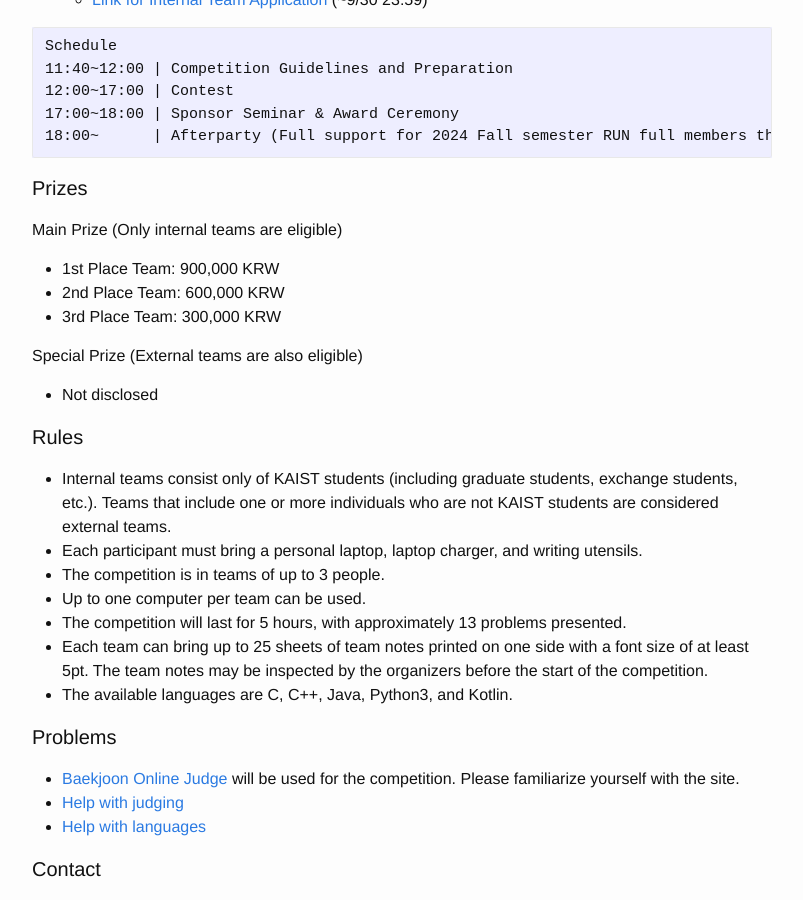
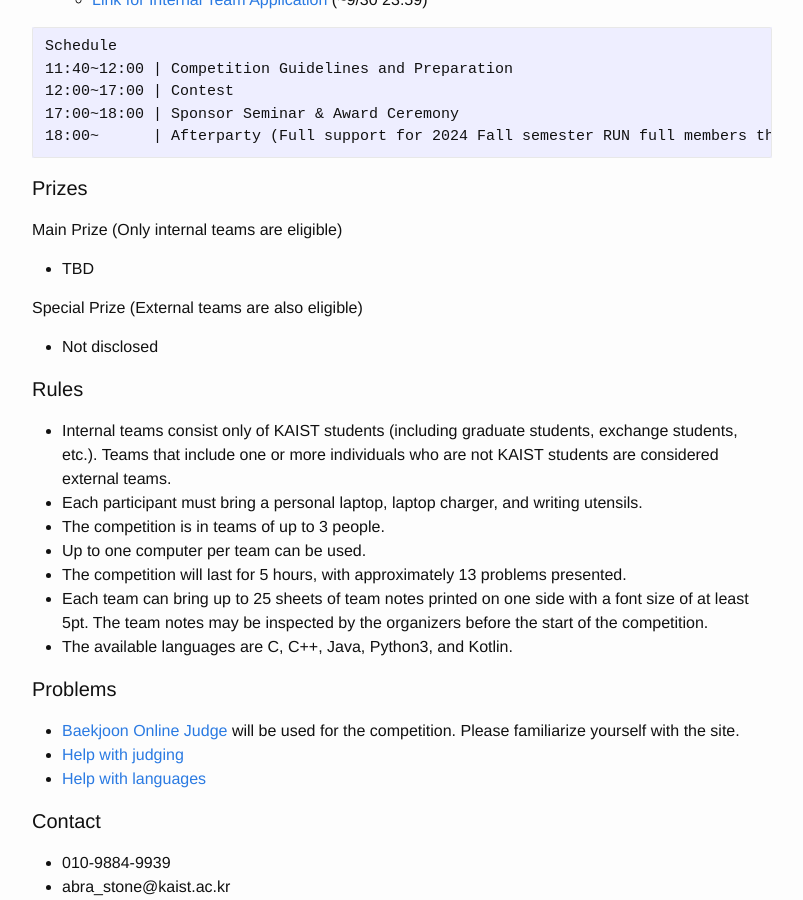
Before and after one commit to RUN-KAIST/kaist.run, a Jekyll site: the page built from contests/en.md, in a window 1280 px wide and 900 px high, scrolled down 437 px. Shown: the whole window, without its empty margins (238-1041 px from the left). Built offline with Jekyll 4.4.1, drawn with Linux system fonts in a browser that asks for light colours.

Commit message:
fix: prizes

```diff
--- a/contests/en.md
+++ b/contests/en.md
@@ -28,9 +28,7 @@ Schedule
 #### Prizes
 
 Main Prize (Only internal teams are eligible)
-* 1st Place Team: 900,000 KRW
-* 2nd Place Team: 600,000 KRW
-* 3rd Place Team: 300,000 KRW
+* TBD
 
 Special Prize (External teams are also eligible)
 * Not disclosed
```
Also changed, not shown: contests/ko.md (+1 -3 lines).
